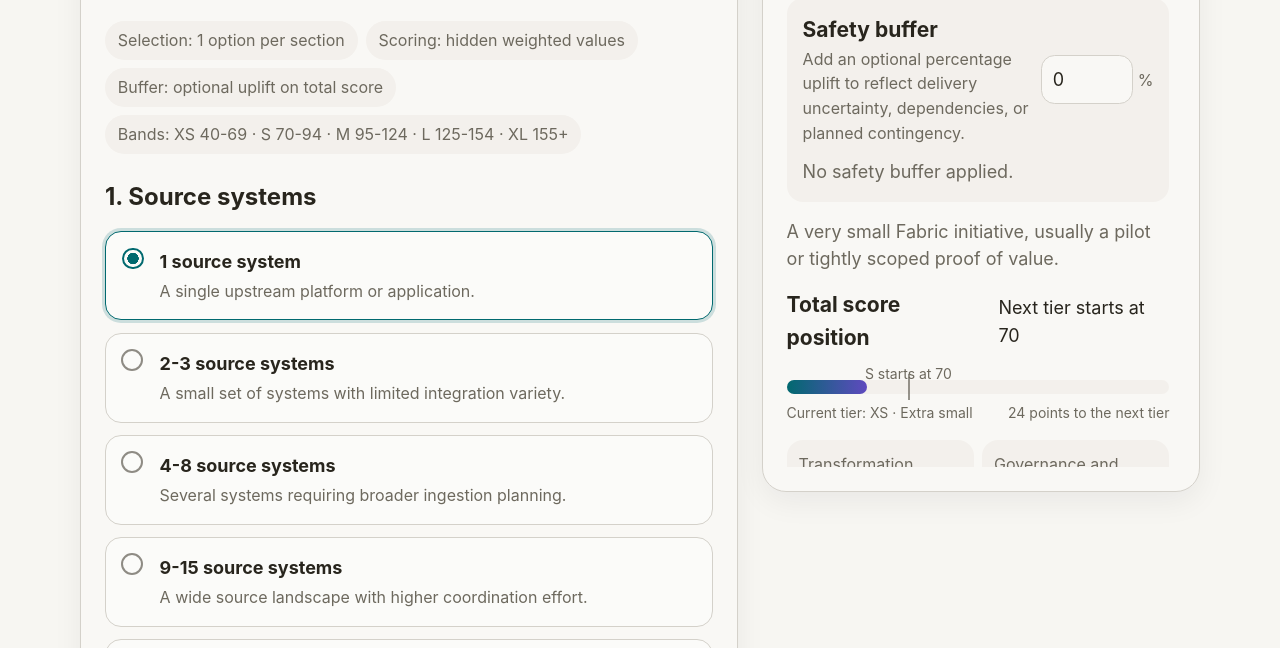
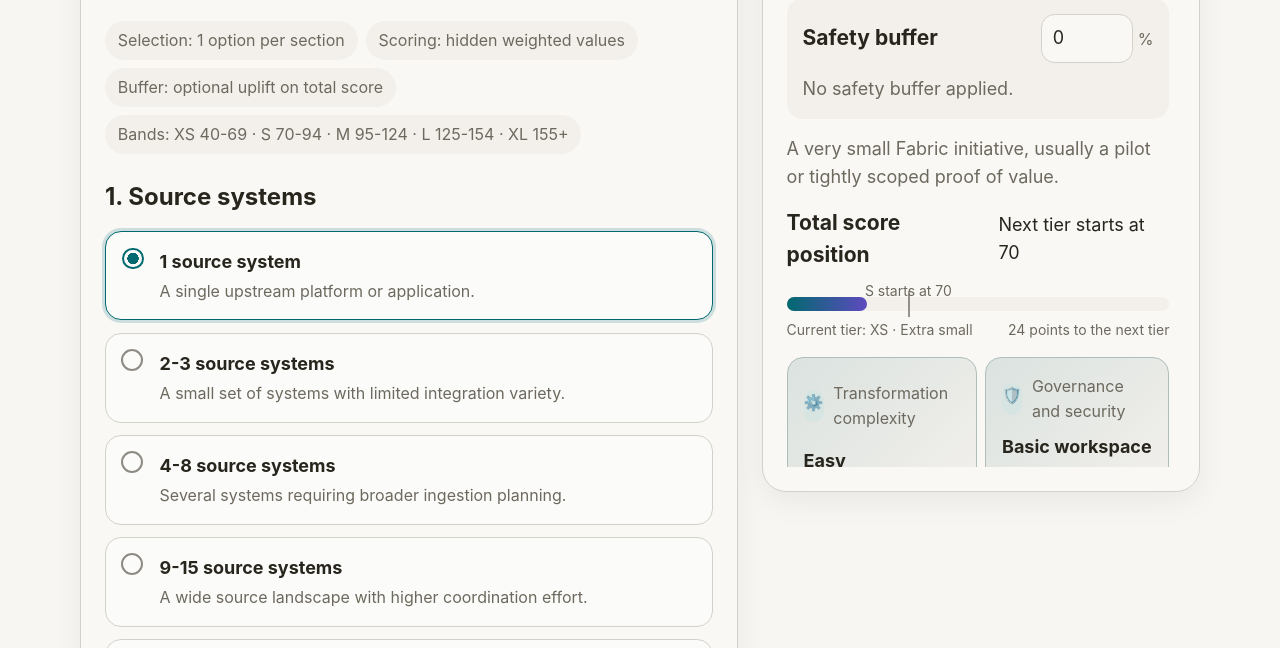
Before and after one commit to jakubmiasik/projectsize, a plain HTML site: page index.html in a window 1280 px wide. Shown: the part 675-1323 px from the top of the page. Drawn offline with Linux system fonts and the light colour scheme.

Commit message:
Polish summary cards and remove weight column

```diff
--- a/index.html
+++ b/index.html
@@ -36,10 +36,10 @@
     .score-pair{display:grid;grid-template-columns:repeat(2,minmax(0,1fr));gap:var(--space-3)} .score-card{padding:var(--space-4);border-radius:var(--radius-lg);background:var(--color-surface-offset)} .score-card span{display:block;color:var(--color-text-muted);font-size:var(--text-sm);margin-bottom:.35rem}.score{font-size:clamp(2.1rem,1.6rem + 2vw,3.3rem);line-height:1;font-weight:700}
     .buffer-box{display:grid;gap:var(--space-3);padding:var(--space-4);border-radius:var(--radius-lg);background:var(--color-surface-offset)} .buffer-row{display:grid;grid-template-columns:1fr auto;gap:var(--space-3);align-items:center} .buffer-input{width:92px;padding:.6rem .7rem;border:1px solid var(--color-border);border-radius:.85rem;background:var(--color-surface);color:var(--color-text)} .buffer-note{font-size:var(--text-sm);color:var(--color-text-muted)}
     .muted{color:var(--color-text-muted)} .range-wrap{display:grid;gap:var(--space-2)} .range-scale{position:relative;padding-top:1.1rem}.range-title{display:flex;justify-content:space-between;align-items:center;gap:var(--space-3)} .range{position:relative;height:14px;border-radius:999px;background:var(--color-surface-offset);overflow:visible} #bar{position:absolute;left:0;top:0;height:100%;background:linear-gradient(90deg,var(--color-primary),var(--color-accent));width:0;border-radius:999px}.tier-marker{position:absolute;top:-6px;bottom:-6px;width:2px;background:var(--color-text-muted);opacity:.7;z-index:2}.tier-label-top{position:absolute;top:0;transform:translateX(-50%);font-size:var(--text-xs);color:var(--color-text-muted);white-space:nowrap}.tier-label{display:flex;justify-content:space-between;gap:var(--space-2);font-size:var(--text-xs);color:var(--color-text-muted)}
-    .mini-grid{display:grid;grid-template-columns:repeat(2,1fr);gap:var(--space-2)} .mini{padding:var(--space-3);border-radius:var(--radius-lg);background:var(--color-surface-offset)} .mini span{display:block;color:var(--color-text-muted);font-size:var(--text-sm);margin-bottom:.2rem}
-    .score-table{width:100%;border-collapse:collapse;font-size:var(--text-sm)} .score-table th,.score-table td{padding:.65rem .4rem;border-bottom:1px solid var(--color-divider);vertical-align:top;text-align:left} .score-table th:last-child,.score-table td:last-child{text-align:right}
+    .mini-grid{display:grid;grid-template-columns:repeat(2,1fr);gap:var(--space-2)} .mini{padding:var(--space-4);border-radius:var(--radius-lg);background:linear-gradient(135deg,color-mix(in srgb,var(--color-primary) 10%,var(--color-surface-offset)),var(--color-surface-offset));border:1px solid color-mix(in srgb,var(--color-primary) 18%,var(--color-border));display:grid;gap:.45rem} .mini-head{display:flex;align-items:center;gap:.6rem}.mini-icon{width:2rem;height:2rem;border-radius:.7rem;display:grid;place-items:center;background:color-mix(in srgb,var(--color-primary) 14%,var(--color-surface));color:var(--color-primary);font-size:1rem}.mini span{display:block;color:var(--color-text-muted);font-size:var(--text-sm);margin-bottom:.15rem}
+    .score-table{width:100%;border-collapse:separate;border-spacing:0 .65rem;font-size:var(--text-sm)} .score-table th{padding:.2rem .4rem;color:var(--color-text-muted);font-weight:700;text-align:left} .score-table td{padding:.9rem .75rem;vertical-align:top;background:var(--color-surface-offset);border-top:1px solid var(--color-divider);border-bottom:1px solid var(--color-divider)} .score-table td:first-child{border-left:1px solid var(--color-divider);border-radius:1rem 0 0 1rem;width:42%} .score-table td:last-child{border-right:1px solid var(--color-divider);border-radius:0 1rem 1rem 0}.section-cell{display:flex;align-items:center;gap:.75rem}.section-icon{width:2.1rem;height:2.1rem;border-radius:.8rem;display:grid;place-items:center;background:color-mix(in srgb,var(--color-primary) 12%,var(--color-surface));color:var(--color-primary);font-size:1rem;flex:0 0 auto}.section-name{font-weight:700}.section-choice{color:var(--color-text)}
     ul.clean{display:flex;flex-wrap:wrap;gap:var(--space-2);padding:0;margin:0} ul.clean li{list-style:none;padding:.55rem .85rem;border-radius:999px;background:var(--color-surface-offset);font-size:var(--text-sm)}
-    @media (max-width: 980px){.app-grid,.app-grid.has-result{grid-template-columns:1fr}.result{position:sticky;top:1rem;height:auto;max-height:calc(100vh - 2rem)}.result-scroll{overflow-y:auto;padding-right:0}} @media (max-width:640px){.container{width:min(calc(100% - 1rem),var(--content))}.mini-grid,.score-pair{grid-template-columns:1fr}.buffer-row,.range-title,.tier-label{grid-template-columns:1fr;display:grid}.tier-label-top{font-size:.65rem}}
+    @media (max-width: 980px){.app-grid,.app-grid.has-result{grid-template-columns:1fr}.result{position:sticky;top:1rem;height:auto;max-height:calc(100vh - 2rem)}.result-scroll{overflow-y:auto;padding-right:0}} @media (max-width:640px){.container{width:min(calc(100% - 1rem),var(--content))}.mini-grid,.score-pair{grid-template-columns:1fr}.buffer-row,.range-title,.tier-label{grid-template-columns:1fr;display:grid}.tier-label-top{font-size:.65rem}.score-table td:first-child,.score-table td:last-child{border-radius:1rem}.score-table td{display:block;border-left:1px solid var(--color-divider);border-right:1px solid var(--color-divider)} }
   </style>
 </head>
 <body>
@@ -103,7 +103,6 @@
               <div class="buffer-row">
                 <div>
                   <h3>Safety buffer</h3>
-                  <p class="buffer-note">Add an optional percentage uplift to reflect delivery uncertainty, dependencies, or planned contingency.</p>
                 </div>
                 <label>
                   <input id="buffer" class="buffer-input" type="number" min="0" max="100" step="5" value="0" />
@@ -140,7 +139,7 @@
             <div>
               <h3>Section selections</h3>
               <table class="score-table">
-                <thead><tr><th>Section</th><th>Selected</th><th>Weight</th></tr></thead>
+                <thead><tr><th>Section</th><th>Selected</th></tr></thead>
                 <tbody id="rows"></tbody>
               </table>
             </div>
@@ -156,6 +155,20 @@
   </main>
 
   <script>
+    const sectionIcons = {
+      sources: '🔌',
+      objects: '📦',
+      volume: '🗄️',
+      transform: '⚙️',
+      governance: '🛡️',
+      semantic: '🧠',
+      reports: '📊',
+      gold: '🥇',
+      latency: '⏱️',
+      methodology: '🏗️',
+      delivery: '🤝'
+    };
+
     const withDefaultChoices = (options) => ([
       ...options,
       { label: "Don't know", points: 2, sub: 'Use when the information is not available yet.' },
@@ -336,7 +349,7 @@
         const points = Number(input.value);
         const option = section.options.find(o => o.label === input.dataset.label && o.points === points);
         total += points;
-        chosen.push({ section: section.title, label: option ? option.label : input.dataset.label, points });
+        chosen.push({ sectionId: section.id, section: section.title, label: option ? option.label : input.dataset.label, points });
       });
 
       const bufferedTotal = getBufferedScore(total);
@@ -355,11 +368,27 @@
       badge.textContent = `${tier} · ${tierMeta[tier].label}`;
 
       updateTierProgress(bufferedTotal, tier);
-      document.getElementById('rows').innerHTML = chosen.map(c => `<tr><td>${c.section}</td><td>${c.label}</td><td>${c.points}</td></tr>`).join('');
+      document.getElementById('rows').innerHTML = chosen.map(c => `
+        <tr>
+          <td>
+            <div class="section-cell">
+              <span class="section-icon">${sectionIcons[c.sectionId] || '•'}</span>
+              <span class="section-name">${c.section}</span>
+            </div>
+          </td>
+          <td class="section-choice">${c.label}</td>
+        </tr>`).join('');
       document.getElementById('summary').innerHTML = interpretations[tier].map(item => `<li>${item}</li>`).join('');
 
       const top = [...chosen].sort((a,b) => b.points - a.points).slice(0,4);
-      document.getElementById('highlights').innerHTML = top.map(item => `<div class="mini"><span>${item.section}</span><strong>${item.label}</strong></div>`).join('');
+      document.getElementById('highlights').innerHTML = top.map(item => `
+        <div class="mini">
+          <div class="mini-head">
+            <span class="mini-icon">${sectionIcons[item.sectionId] || '•'}</span>
+            <span>${item.section}</span>
+          </div>
+          <strong>${item.label}</strong>
+        </div>`).join('');
     }
 
     document.getElementById('calculate').addEventListener('click', calculate);
```
